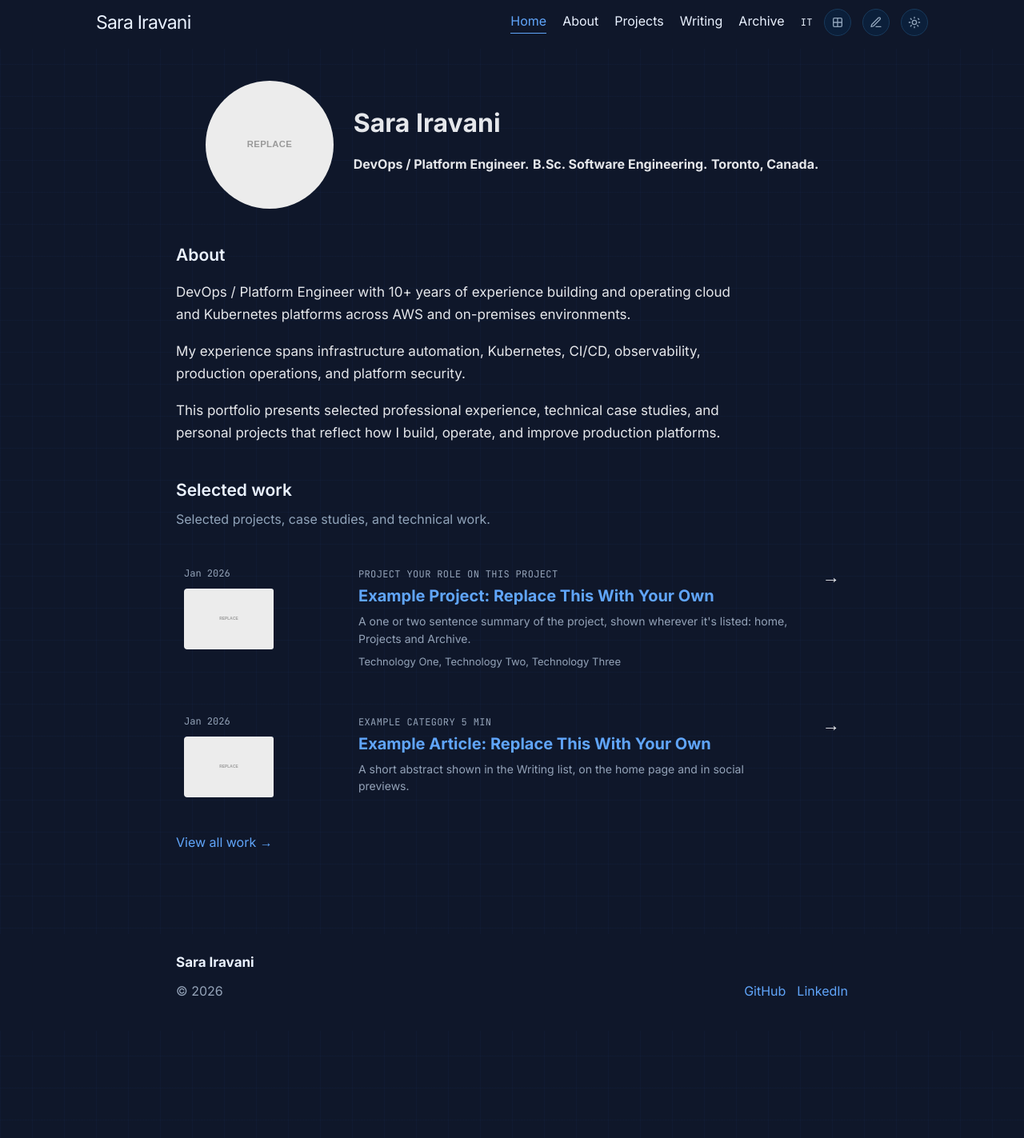
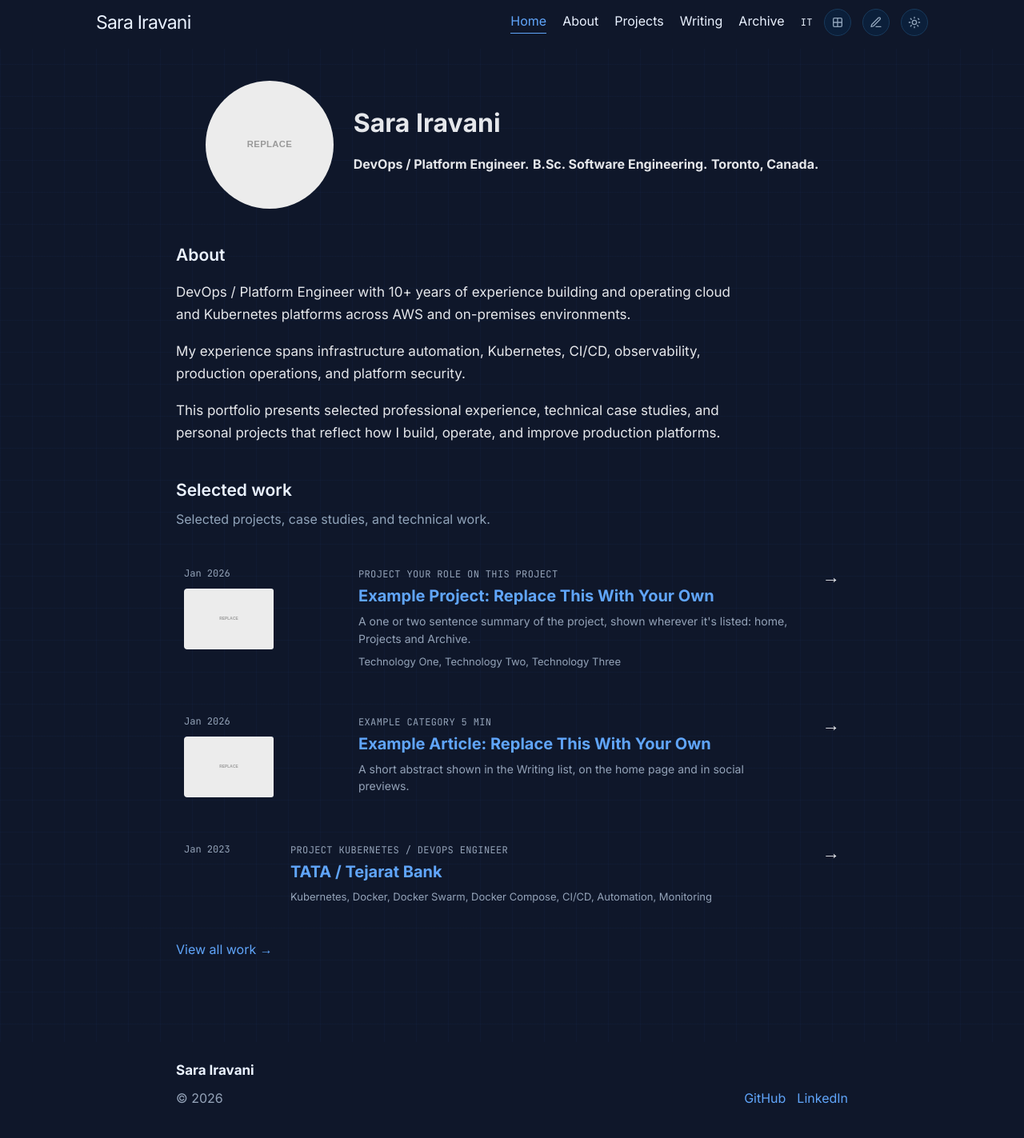
Before and after one commit to SaraIravani/SaraIravani-SaraIravani.github.io, a Jekyll site: the page built from index.html, in a window 1280 px wide. Shown: the whole page at 80% size. Built offline with Jekyll 4.4.1, drawn with Linux system fonts in a browser that asks for light colours; before the commit the page ends 1289 px from its top, so only the background shows below that.

Commit message:
Update tata-tejarat-bank.md

```diff
--- a/work/tata-tejarat-bank.md
+++ b/work/tata-tejarat-bank.md
@@ -1,5 +1,4 @@
 ---
-
 title: "TATA / Tejarat Bank"
 date: 2023-01-01
 type: project
@@ -7,14 +6,14 @@ lang: en
 layout: case-study
 role: "Kubernetes / DevOps Engineer"
 technologies:
-
-* Kubernetes
-* Docker
-* Docker Swarm
-* Docker Compose
-* CI/CD
-* Automation
-* Monitoring
+  - Kubernetes
+  - Docker
+  - Docker Swarm
+  - Docker Compose
+  - CI/CD
+  - Automation
+  - Monitoring
+permalink: /work/tata-tejarat-bank/
 
 ---
 
```
